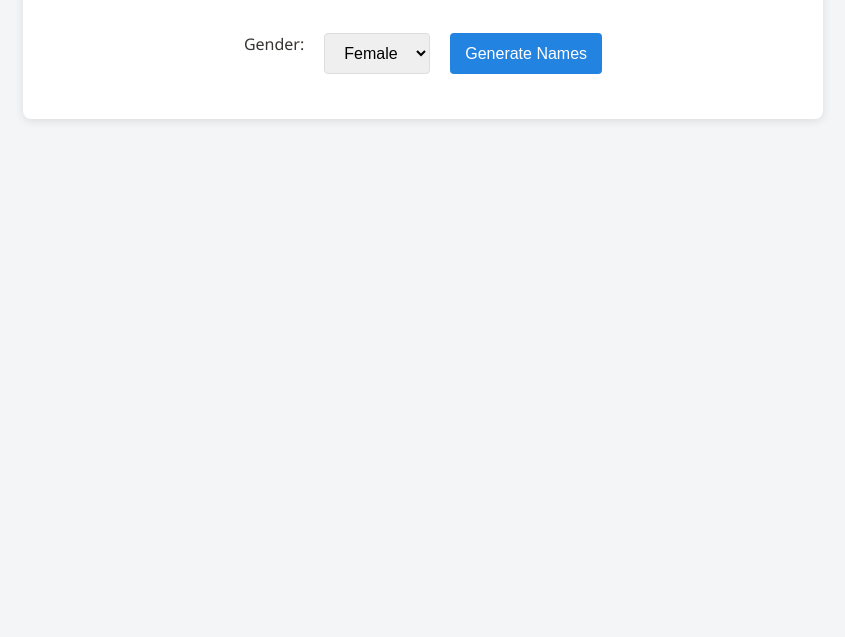
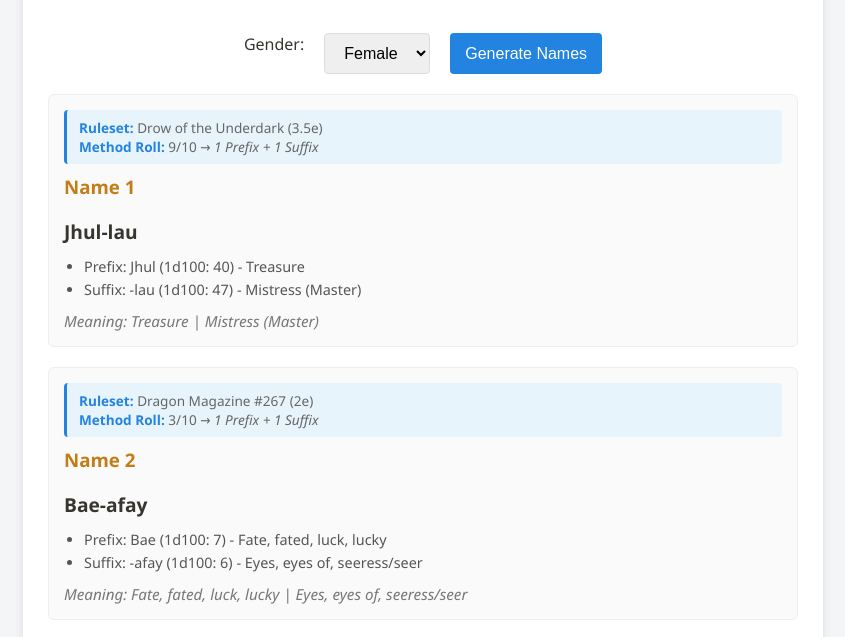
Before and after one commit to 0rjcb/Drow-Name-Generator, a plain HTML site: page index.html in a window 1280 px wide. Shown: the part 108-745 px from the top of the page, without its empty margins (217-1062 px from the left). Drawn offline with Linux system fonts and the light colour scheme.

Commit message:
Add files via upload

```diff
--- a/index.html
+++ b/index.html
@@ -881,21 +881,21 @@
 
             let surnameHtml = '';
 if (data.surname) {
-                surnameHtml = '<div class="surname-section">' +
-                    '<span class="surname-name">' + data.surname.name + '</span>' +
-                    '<div class="breakdown" style="margin-top: 5px;">' +
+    surnameHtml = '<div class="surname-section" style="margin-top: 10px; border-top: 1px solid #ddd; padding-top: 8px;">' +
+        '<span style="font-weight: bold; font-size: 1.1em;">' + data.surname.name + '</span>' +
+        '<div style="font-size: 0.9em; color: #555; line-height: 1.6; margin-top: 5px;">' +
         '<ul style="margin: 0; padding-left: 20px;">' +
         data.surname.breakdown.map(function(item) { return '<li>' + item + '</li>'; }).join('') +
         '</ul></div>' +
-                    '<div class="meaning">Meaning: ' + data.surname.meaning + '</div></div>';
+        '<div style="margin-top: 10px; font-style: italic; color: #777;">Meaning: ' + data.surname.meaning + '</div></div>';
 }
 
-            card.innerHTML = '<div class="method-roll">' +
-                '<strong>Ruleset:</strong> ' + data.ruleset + '<br>' +
-                '<strong>Method Roll:</strong> ' + data.ruleRoll + (data.ruleRoll > 10 ? '/100' : '/10') + ' → <em>' + data.ruleDescription + '</em>' +
+card.innerHTML = '<div class="method-roll" style="font-size: 0.85em; color: #666; background-color: #e8f4fc; padding: 8px 12px; border-radius: 4px; margin-bottom: 10px; border-left: 3px solid #2383e0;">' +
+    '<strong style="color: #2383e0;">Ruleset:</strong> ' + data.ruleset + '<br>' +
+    '<strong style="color: #2383e0;">Method Roll:</strong> ' + data.ruleRoll + (data.ruleRoll > 10 ? '/100' : '/10') + ' → <em>' + data.ruleDescription + '</em>' +
     '</div>' +
     '<h3>Name ' + (i + 1) + '</h3>' +
-                '<span class="name">' + data.name'</span>' +
+    '<span class="name">' + data.name + '</span>' +
     '<div class="breakdown">' +
     '<ul>' + data.breakdown.map(function(item) { return '<li>' + item + '</li>'; }).join('') + '</ul>' +
     '</div>' +
```
Lines whose indentation alone changed are shown as unchanged.
